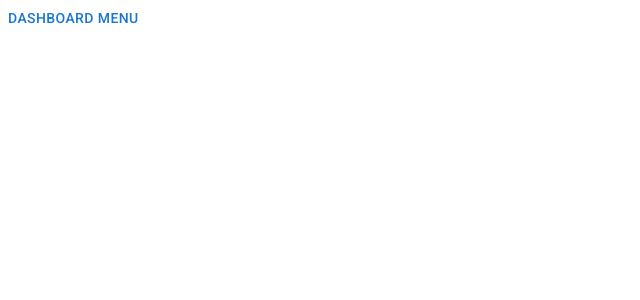
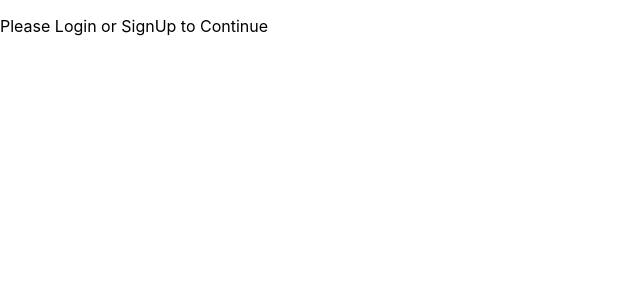
Before and after one commit to vetricse/ReactApp, a React (Create React App) app: page / in a window 1280 px wide. Shown: the top 300 px of the page, without its empty margins (0-640 px from the left). Built offline with nearby package versions, Linux system fonts and the light colour scheme.

Commit message:
latest update

```diff
--- a/src/App.js
+++ b/src/App.js
@@ -13,9 +13,10 @@ import ViewProfile from "./Components/ViewProfile";
 
 function App() {
   return (
+
     <BrowserRouter>
       <Routes>
-      <Route path="/"  element={<DashBoard/>}>
+      <Route path="/"  element={<DashBoard isLoggedIn="false"/>}>
          </Route>
 
         <Route path="/login"  element={<Login/>}>
--- a/src/Components/DashBoard.js
+++ b/src/Components/DashBoard.js
@@ -9,9 +9,11 @@ import MenuList from "@mui/material/MenuList";
 import Stack from "@mui/material/Stack";
 import Register from "./Register";
 import { Link } from "react-router-dom";
+import { PropaneSharp } from "@mui/icons-material";
 
 
 export default function DashBoard() {
+
   const [open, setOpen] = React.useState(false);
   const anchorRef = React.useRef(null);
 
@@ -45,7 +47,7 @@ export default function DashBoard() {
 
     prevOpen.current = open;
   }, [open]);
-
+  if(PropaneSharp.isLoggedIn=="true"){
   return (
     <Stack direction="row" spacing={2}>
       <div>
@@ -97,4 +99,12 @@ export default function DashBoard() {
       </div>
     </Stack>
   );
+            }
+    else{
+        return(
+            <>
+            <p>Please Login or SignUp to Continue</p>
+            </>
+        )
+    }
 }
```
